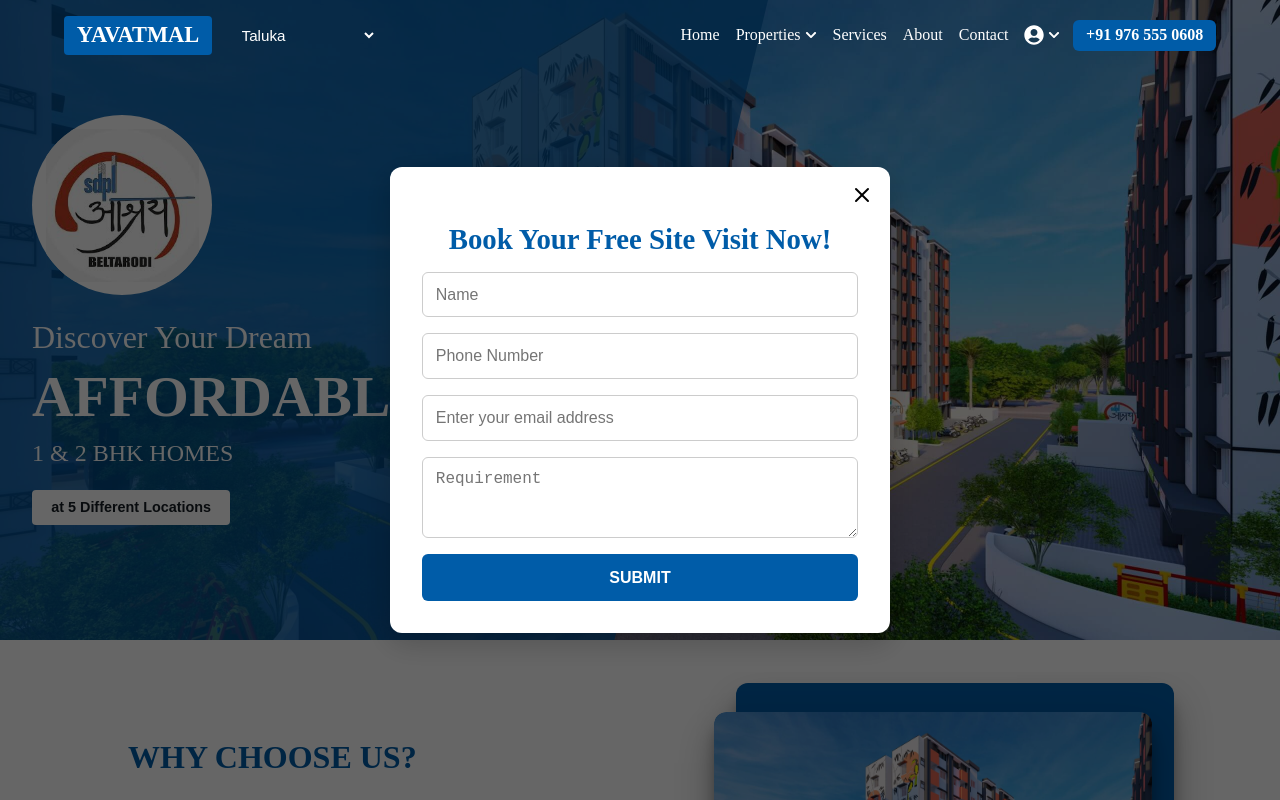
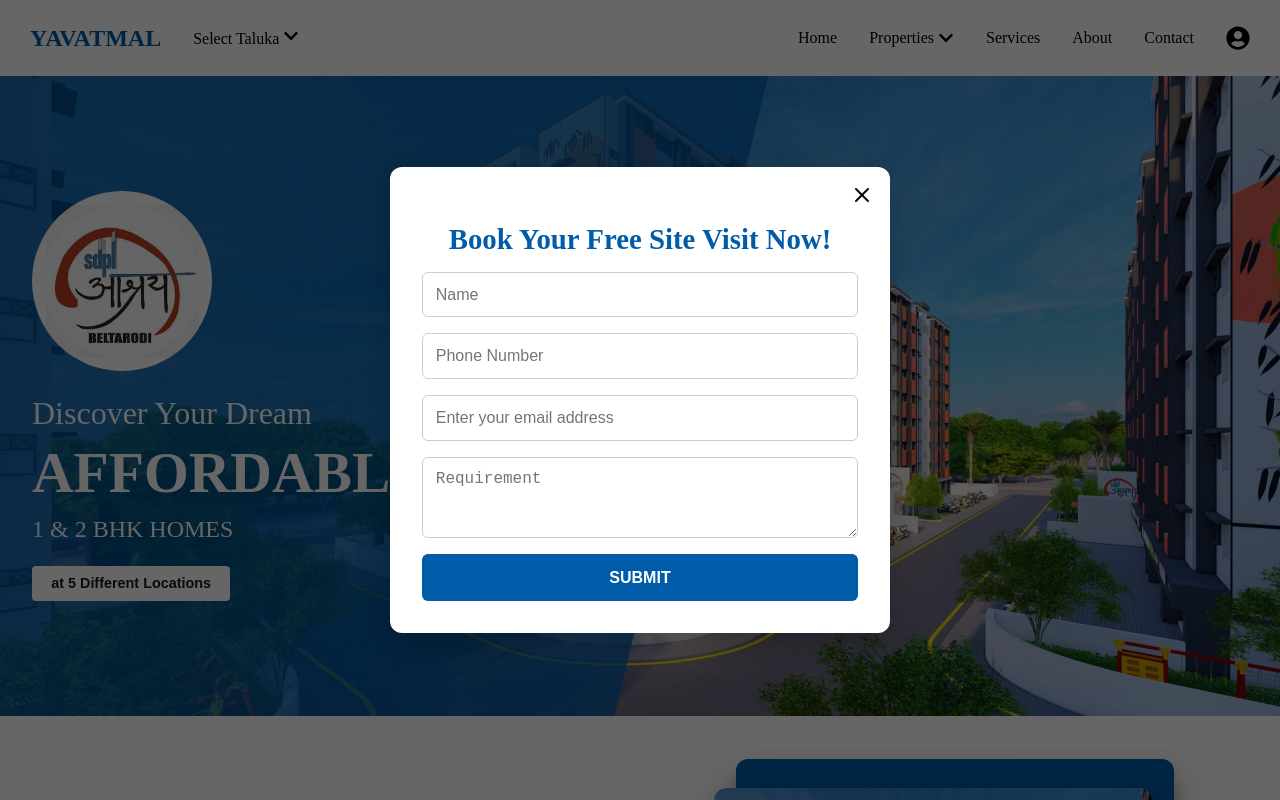
Before and after one commit to madhumitasugandhi/Property-Dealers, a React (Vite) app: page / in a window 1280 px wide. Shown: the top 800 px of the page. Built offline with nearby package versions, Linux system fonts and the light colour scheme.

Commit message:
Layout and color updated

```diff
--- a/src/components/Navbar.jsx
+++ b/src/components/Navbar.jsx
@@ -1,249 +1,278 @@
-// src/components/Navbar.jsx
-import React, { useState, useEffect } from 'react'
-import styled from 'styled-components'
-import { motion } from 'framer-motion'
-import { FaUserCircle, FaChevronDown } from 'react-icons/fa'
+import React, { useState, useEffect, useRef } from 'react';
+import styled from 'styled-components';
+import { FaUserCircle, FaBars, FaTimes, FaChevronDown } from 'react-icons/fa';
 
-const NavbarContainer = styled(motion.nav)`
-  position: fixed;
-  top: 0;
-  left: 0;
-  width: 100vw;
-  z-index: 1000;
-  background-color: ${({ isScrolled }) => (isScrolled ? '#005ca8' : 'transparent')};
-  box-shadow: ${({ isScrolled }) => (isScrolled ? '0 2px 4px rgba(0,0,0,0.1)' : 'none')};
-  transition: background-color 0.3s ease, box-shadow 0.3s ease;
-  overflow-x: hidden;
-  box-sizing: border-box;
-`
-
-const NavContainer = styled.div`
-  max-width: 1200px;
-  margin: auto;
-  padding: 1rem 1.5rem;
+const NavbarContainer = styled.nav`
+  background: ${({ scrolled }) => (scrolled ? 'linear-gradient(90deg, #151c22 0%, #003e73 50%, #005ca8 100%)' : 'transparent')};
+  color: ${({ scrolled }) => (scrolled ? '#fff' : '#000')};
+  padding: 10px 30px;
   display: flex;
   justify-content: space-between;
   align-items: center;
-  box-sizing: border-box;
-`
+  box-shadow: ${({ scrolled }) => (scrolled ? '0 2px 10px rgba(0, 0, 0, 0.1)' : 'none')};
+  z-index: 999;
+  position: sticky;
+  top: 0;
+  transition: background 0.3s ease, color 0.3s ease, box-shadow 0.3s ease;
+`;
+
 
 const LeftSection = styled.div`
   display: flex;
   align-items: center;
-  gap: 1rem;
-`
+  gap: 2rem;
+`;
 
 const Logo = styled.div`
-  background-color: #005ca8;
-  color: white;
-  cursor: pointer;
+  font-size: 24px;
   font-weight: bold;
-  font-size: 1.4rem;
-  padding: 0.4rem 0.8rem;
-  border-radius: 4px;
-`
+  color: #005ca8;
+`;
 
-const TalukaSelect = styled.select`
-  padding: 0.4rem 0.6rem;
-  background: transparent;
-  color: #fff;
-  border: none;
-  border-radius: 4px;
-  font-weight: 500;
-  font-size: 0.95rem;
+const TalukaDropdown = styled.div`
+  position: relative;
   cursor: pointer;
 
-  option {
-    background: #005ca8;
+  &:hover > ul {
+    display: block;
+  }
+
+  @media (max-width: 768px) {
+    &:hover > ul {
+      display: none;
+    }
+  }
+`;
+
+
+const Hamburger = styled.div`
+  display: none;
+  font-size: 24px;
+  cursor: pointer;
+
+  @media (max-width: 768px) {
+    display: block;
+  }
+`;
+
+const NavLinks = styled.ul`
+  list-style: none;
+  display: flex;
+  align-items: center;
+  gap: 2rem;
+
+  @media (max-width: 768px) {
+    position: absolute;
+    top: 70px;
+    left: 0;
+    width: 100%;
+    flex-direction: column;
+    padding: 20px 0;
+    display: ${({ isOpen }) => (isOpen ? 'flex' : 'none')};
+    gap: 1rem;
+    box-shadow: 0 4px 12px rgba(0, 0, 0, 0.1);
+    background: ${({ scrolled }) =>
+      scrolled
+        ? 'linear-gradient(90deg, #151c22 0%, #003e73 50%, #005ca8 100%)'
+        : '#f4f0ec'};
+    color: #fff;
+
+    li {
+      width: 100%;
+      text-align: center;
+      padding: 10px 0;
+      color: #000;
+
+      &:hover {
+        background: #fff;
+        color: #000;
+      }
+
+      svg {
         color: #fff;
       }
-`
+    }
+  }
+`;
 
-const RightSection = styled.div`
-  display: flex;
-  align-items: center;
-  gap: 0.8rem;
-`
 
-const NavList = styled.ul`
-  display: flex;
-  align-items: center;
-  gap: 1rem;
-  list-style: none;
-  color: white;
-  font-size: 1rem;
-  font-weight: 500;
-  margin: 0;
-  padding: 0;
-  li {
+const NavItem = styled.li`
   position: relative;
   cursor: pointer;
-    transition: all 0.3s ease;
   display: flex;
   align-items: center;
   gap: 0.25rem;
-    &:hover {
-      color: #00ccff;
+
+  &:hover > ul {
+    display: block;
+  }
+
+  @media (max-width: 768px) {
+    width: 100%;
+    justify-content: center;
+
+    &:hover > ul {
+      display: none;
     }
   }
-  @media (max-width: 1024px) {
+`;
+
+const TalukaList = styled.ul`
+  position: absolute;
+  top: 100%;
+  left: 0;
+  list-style: none;
+  background: ${({ scrolled }) =>
+    scrolled
+      ? 'linear-gradient(90deg, #151c22 0%, #003e73 50%, #005ca8 100%)'
+      : '#fff'};
+  color: ${({ scrolled }) => (scrolled ? '#000' : '#fff')};
+  box-shadow: 0 4px 12px rgba(0, 0, 0, 0.1);
+  padding: 8px 0;
+  border-radius: 8px;
   display: none;
+  min-width: 160px;
+  z-index: 100;
+
+  li {
+    padding: 10px 20px;
+    cursor: pointer;
+    color: ${({ scrolled }) => (scrolled ? '#fff' : '#000')};
+
+    &:hover {
+      background: ${({ scrolled }) =>
+        scrolled
+          ? 'linear-gradient(90deg, #151c22 0%, #003e73 50%, #005ca8 100%)'
+          : '#005ca8'};
+      color: #fff;
     }
-`
+  }
+`;
 
 const DropdownMenu = styled.ul`
   position: absolute;
   top: 100%;
-  left: 0;
-  background: #ffffff;
+  right: ${({ alignRight }) => (alignRight ? '0' : 'auto')};
+  left: ${({ alignRight }) => (alignRight ? 'auto' : '0')};
+  background: ${({ scrolled }) =>
+    scrolled
+      ? 'linear-gradient(90deg, #151c22 0%, #003e73 50%, #005ca8 100%)'
+      : '#fff'};
+  color: ${({ scrolled }) => (scrolled ? '#000' : '#000')};
+  box-shadow: 0 4px 12px rgba(0, 0, 0, 0.15);
   list-style: none;
-  padding: 0.5rem 0;
-  border-radius: 6px;
-  display: none;
-  box-shadow: 0 4px 8px rgba(0, 0, 0, 0.1);
-  min-width: 140px;
+  padding: 8px 0;
+  border-radius: 8px;
+  min-width: 160px;
+  display: ${({ show }) => (show ? 'block' : 'none')};
+  z-index: 100;
+
   li {
-    padding: 0.5rem 1rem;
-    white-space: nowrap;
-    color: #333;
-    transition: background 0.3s ease, color 0.3s ease;
+    padding: 10px 20px;
+    cursor: pointer;
+    color: ${({ scrolled }) => (scrolled ? '#fff' : '#000')};
+
     &:hover {
-      background: #00ccff;
+      background: ${({ scrolled }) =>
+        scrolled
+          ? 'linear-gradient(90deg, #151c22 0%, #003e73 50%, #005ca8 100%)'
+          : '#005ca8'};
       color: #fff;
     }
   }
-`
+`;
 
-const NavItem = styled.li`
-  &:hover ${DropdownMenu} {
-    display: block;
-  }
-`
-
-const ContactButton = styled.div`
-  background-color: #005ca8;
-  color: white;
-  padding: 0.4rem 0.8rem;
-  border-radius: 6px;
-  font-weight: 600;
-  font-size: 1rem;
-  white-space: nowrap;
-  @media (max-width: 1024px) {
-    display: none;
-  }
-`
-
-const MenuIcon = styled.div`
-  font-size: 1.8rem;
+const UserIcon = styled(FaUserCircle)`
+  font-size: 24px;
   cursor: pointer;
-  color: white;
-  display: none;
-  margin-left: 1rem;
-  @media (max-width: 1024px) {
-    display: block;
-  }
-`
-
-const MobileMenu = styled.div`
-  position: absolute;
-  top: 100%;
-  left: 0;
-  width: 100vw;
-  background-color: white;
-  display: ${({ open }) => (open ? 'flex' : 'none')};
-  flex-direction: column;
-  gap: 1rem;
-  padding: 1rem 2rem;
-  font-weight: 600;
-  box-shadow: 0 4px 8px rgba(0, 0, 0, 0.1);
-  z-index: 999;
-  a {
-    text-decoration: none;
-    color: black;
-  }
-`
+`;
 
 const Navbar = () => {
-  const [menuOpen, setMenuOpen] = useState(false)
-  const [isScrolled, setIsScrolled] = useState(false)
+  const [menuOpen, setMenuOpen] = useState(false);
+  const [propertyDropdown, setPropertyDropdown] = useState(false);
+  const [userDropdown, setUserDropdown] = useState(false);
+  const [talukaDropdown, setTalukaDropdown] = useState(false);
+  const [scrolled, setScrolled] = useState(false);
+  const navRef = useRef();
 
   useEffect(() => {
-    const onScroll = () => {
-      setIsScrolled(window.scrollY > 10)
+    const handleClickOutside = (e) => {
+      if (navRef.current && !navRef.current.contains(e.target)) {
+        setPropertyDropdown(false);
+        setUserDropdown(false);
+        setTalukaDropdown(false);
       }
-    window.addEventListener('scroll', onScroll)
-    return () => window.removeEventListener('scroll', onScroll)
-  }, [])
+    };
+    document.addEventListener('mousedown', handleClickOutside);
+    return () => document.removeEventListener('mousedown', handleClickOutside);
+  }, []);
+
+  useEffect(() => {
+    const handleScroll = () => {
+      const offset = window.scrollY;
+      setScrolled(offset > 100);
+    };
+
+    window.addEventListener('scroll', handleScroll);
+    return () => window.removeEventListener('scroll', handleScroll);
+  }, []);
 
   return (
-    <NavbarContainer
-      isScrolled={isScrolled}
-      initial={{ y: -100 }}
-      animate={{ y: 0 }}
-      transition={{ duration: 0.6 }}
+    <NavbarContainer ref={navRef} scrolled={scrolled}>
+      <LeftSection>
+        <Logo>YAVATMAL</Logo>
+        <TalukaDropdown
+          onClick={() => setTalukaDropdown((prev) => !prev)}
         >
-      <NavContainer>
-        <LeftSection>
-          <a href="/" style={{ textDecoration: 'none' }}>
-            <Logo>YAVATMAL</Logo>
-          </a>
-          <TalukaSelect>
-            <option>Taluka</option>
-            <option>Arni</option>
-            <option>Umarkhed</option>
-            <option>Kalamb</option>
-            <option>Pandharkawada</option>
-            <option>Ghatanji</option>
-            <option>Zari-Jamni</option>
-            <option>Darwha</option>
-            <option>Digras</option>
-            <option>Ner</option>
-            <option>Pusad</option>
-            <option>Babhulgaon</option>
-            <option>Mahagaon</option>
-            <option>Maregaon</option>
-            <option>Yavatmal</option>
-            <option>Ralegaon</option>
-            <option>Wani</option>
-          </TalukaSelect>
+          Select Taluka <FaChevronDown />
+          <TalukaList scrolled={scrolled} style={{ display: talukaDropdown ? 'block' : 'none' }}>
+
+            <li>Arni</li>
+            <li>Umarkhed</li>
+            <li>Kalamb</li>
+            <li>Pandharkawada</li>
+            <li>Ghatanji</li>
+            <li>Zari-Jamni</li>
+            <li>Darwha</li>
+            <li>Digras</li>
+            <li>Ner</li>
+            <li>Pusad</li>
+            <li>Babhulgaon</li>
+            <li>Mahagaon</li>
+            <li>Maregaon</li>
+            <li>Yavatmal</li>
+            <li>Ralegaon</li>
+            <li>Wani</li>
+          </TalukaList>
+        </TalukaDropdown>
       </LeftSection>
-        <RightSection>
-          <NavList>
-            <li>Home</li>
-            <NavItem>
-              Properties <FaChevronDown size={12} />
-              <DropdownMenu>
+
+      <Hamburger onClick={() => setMenuOpen((prev) => !prev)}>
+        {menuOpen ? <FaTimes /> : <FaBars />}
+      </Hamburger>
+
+      <NavLinks isOpen={menuOpen} scrolled={scrolled}>
+        <NavItem>Home</NavItem>
+        <NavItem onClick={() => setPropertyDropdown(!propertyDropdown)}>
+          Properties <FaChevronDown />
+          <DropdownMenu show={propertyDropdown} scrolled={scrolled}>
             <li>Buy</li>
             <li>Sell</li>
           </DropdownMenu>
         </NavItem>
-            <li>Services</li>
-            <li>About</li>
-            <li>Contact</li>
-            <NavItem>
-              <FaUserCircle size={20} /> <FaChevronDown size={12} />
-              <DropdownMenu>
+        <NavItem>Services</NavItem>
+        <NavItem>About</NavItem>
+        <NavItem>Contact</NavItem>
+        <NavItem onClick={() => setUserDropdown(!userDropdown)}>
+          <UserIcon />
+          <DropdownMenu show={userDropdown} alignRight scrolled={scrolled}>
             <li>Login</li>
             <li>Register</li>
           </DropdownMenu>
         </NavItem>
-          </NavList>
-          <ContactButton>+91 976 555 0608</ContactButton>
-          <MenuIcon onClick={() => setMenuOpen(!menuOpen)}>
-            {menuOpen ? '✖' : '☰'}
-          </MenuIcon>
-        </RightSection>
-      </NavContainer>
-      <MobileMenu open={menuOpen}>
-        <a href="/">HOME</a>
-        <a href="#">PROPERTIES</a>
-        <a href="#">SERVICES</a>
-        <a href="/about">ABOUT</a>
-        <a href="/contact">CONTACT</a>
-        <a href="tel:+919765550608">+91 976 555 0608</a>
-      </MobileMenu>
+      </NavLinks>
     </NavbarContainer>
-  )
-}
+  );
+};
 
-export default Navbar
+export default Navbar;
```
Lines whose indentation alone changed are shown as unchanged.
